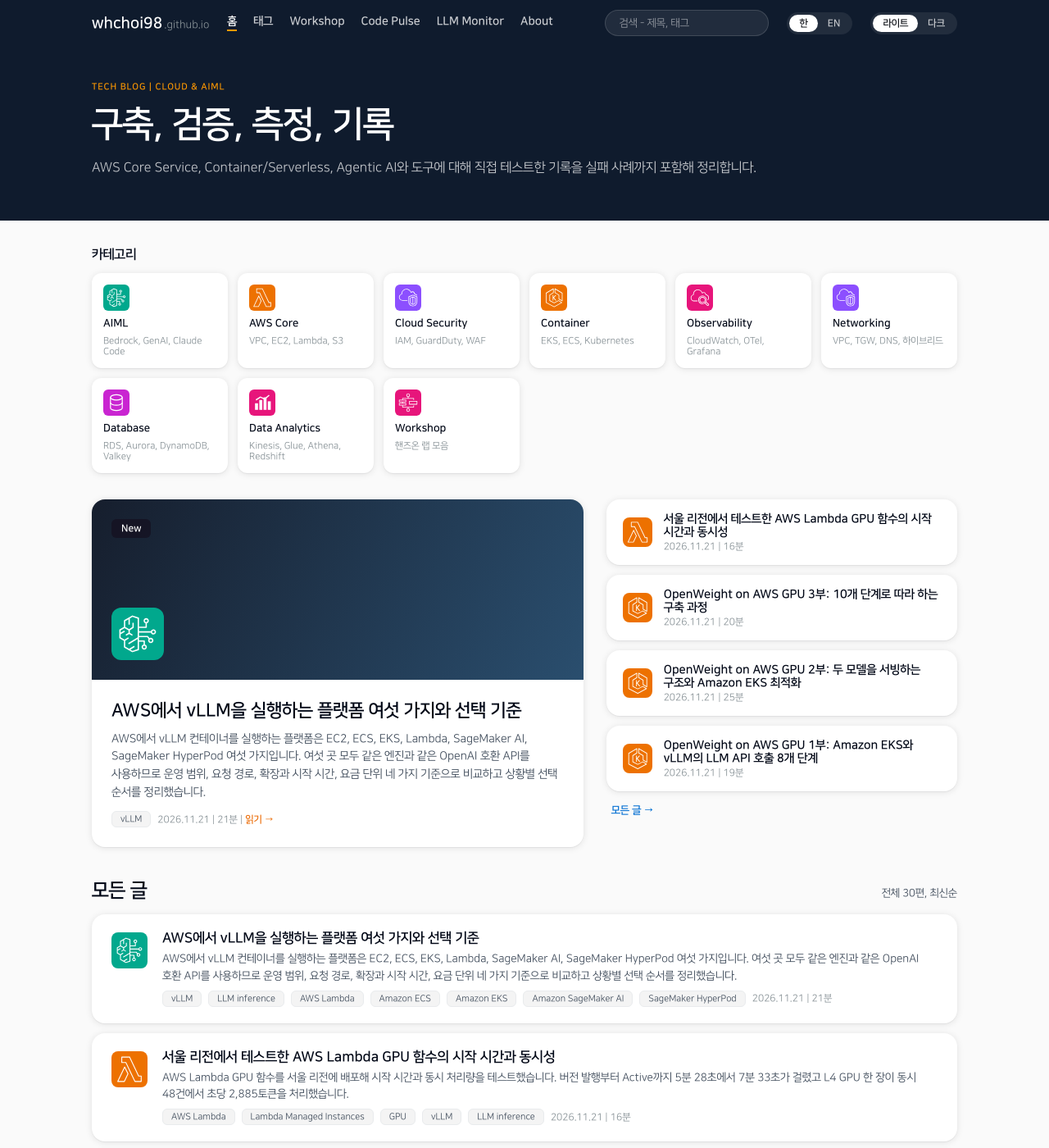
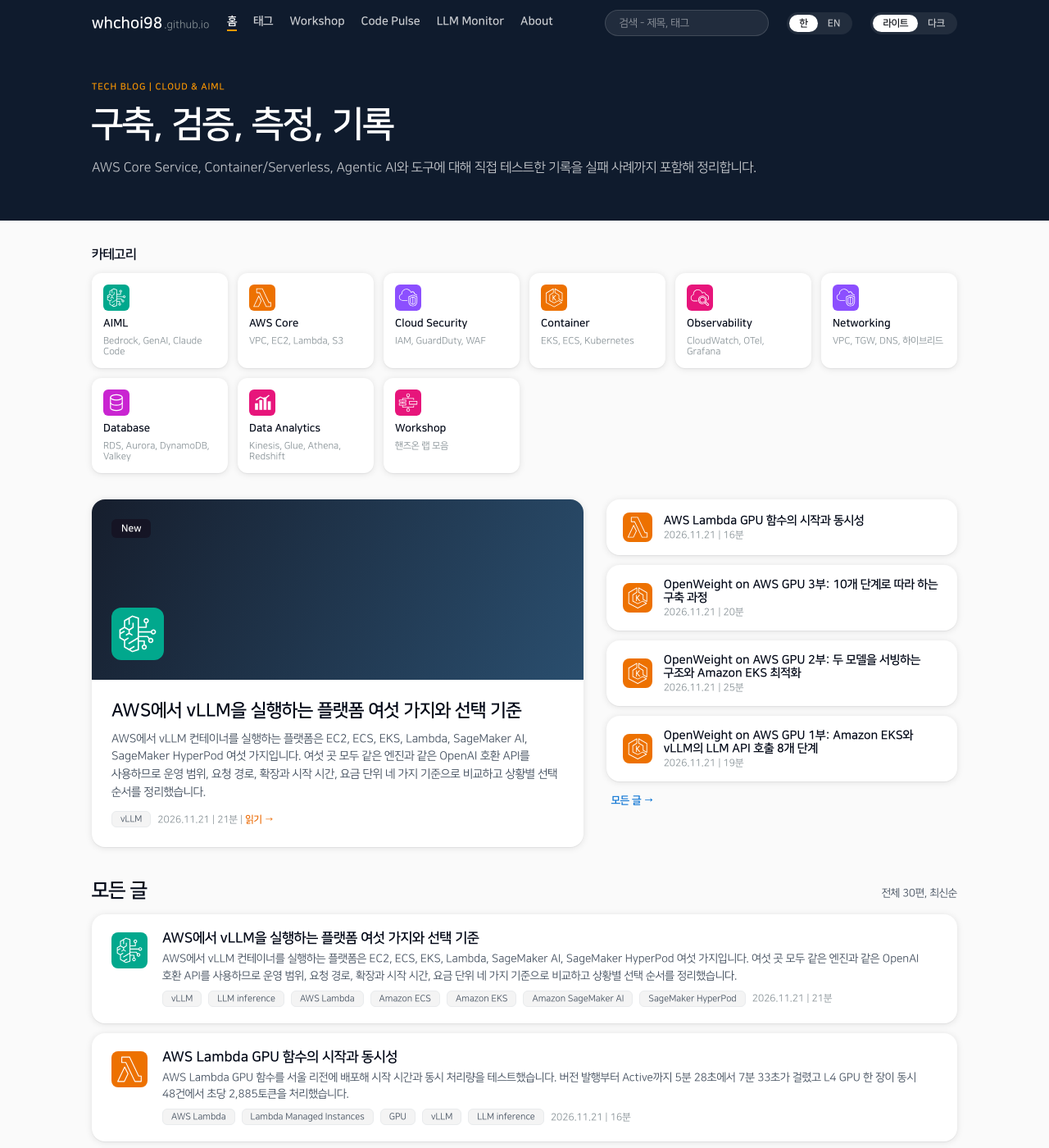
Before and after one commit to whchoi98/whchoi98.github.io, a Jekyll site: the page built from index.md, in a window 1280 px wide and 1400 px high. Shown: the whole window at 82% size. Built offline with Jekyll 4.4.1, drawn with Linux system fonts in a browser that asks for light colours; some web fonts are replaced.

Commit message:
docs: retitle the Lambda GPU post
- Korean: "AWS Lambda GPU 함수의 시작과 동시성"
- English: "Start-up and concurrency of AWS Lambda GPU functions"
- The front matter, the report's <title> and heading, and the CHANGELOG entries carry the new title;
  the slug and the URL are the same

```diff
--- a/docs/techblog/aws-core/lambda-gpu-functions-seoul-test.md
+++ b/docs/techblog/aws-core/lambda-gpu-functions-seoul-test.md
@@ -1,6 +1,6 @@
 ---
-title: "서울 리전에서 테스트한 AWS Lambda GPU 함수의 시작 시간과 동시성"
-title_en: "Start-up time and concurrency of AWS Lambda GPU functions, tested in Seoul"
+title: "AWS Lambda GPU 함수의 시작과 동시성"
+title_en: "Start-up and concurrency of AWS Lambda GPU functions"
 layout: report
 report_src: /docs/techblog/aws-core/lambda-gpu-functions-seoul-test-report.html
 date: 2026-11-21
```
Also changed, not shown: docs/techblog/aws-core/lambda-gpu-functions-seoul-test-report.html (+2 -2 lines), CHANGELOG.md.
